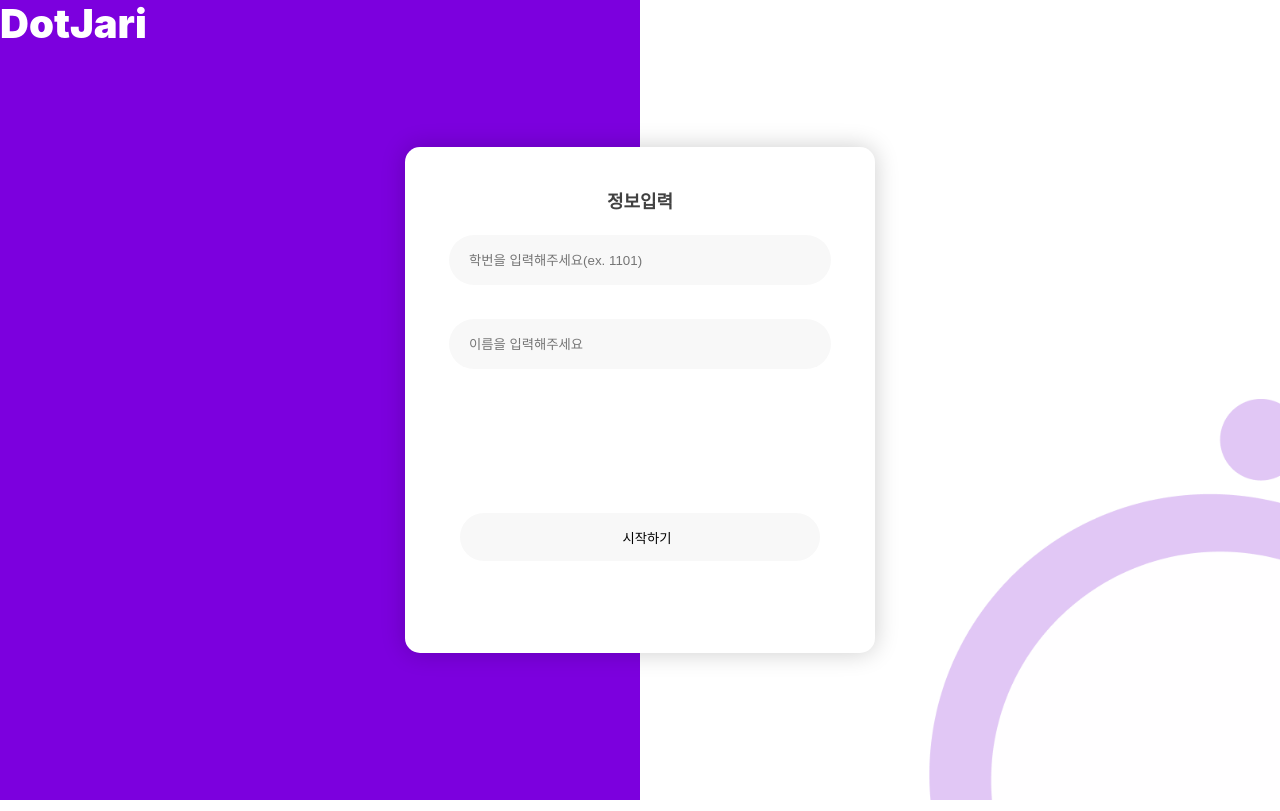
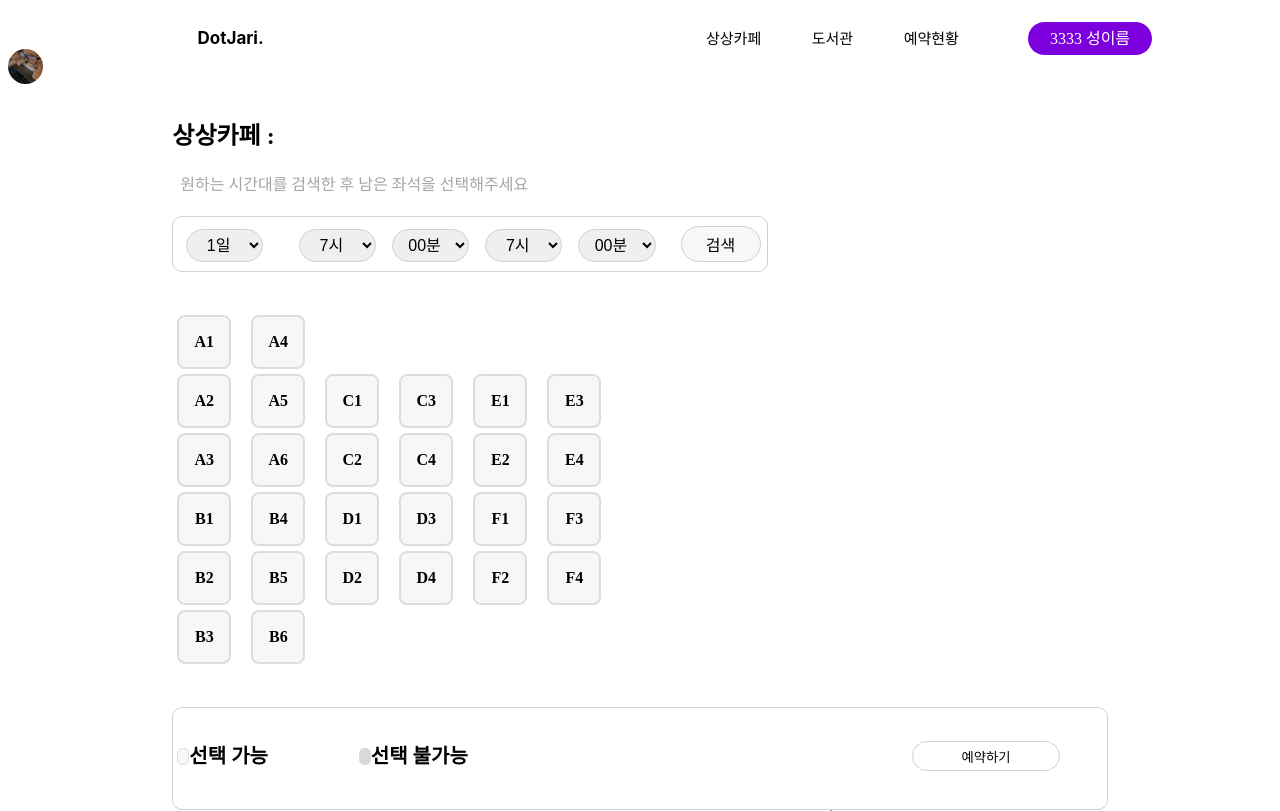
Before and after one commit to chaeyoung1027/it-show-dotjari, a React (Create React App) app: page / in a window 1280 px wide. Shown: the top 811 px of the page. Built offline with nearby package versions, Linux system fonts and the light colour scheme.

Commit message:
App.css연결

```diff
--- a/src/App.css
+++ b/src/App.css
@@ -0,0 +1,4 @@
+.ImaginationWBottom{
+    /*flextbox 써서 컴포넌트 위치 올리기*/
+    flex:content;
+}
--- a/src/App.js
+++ b/src/App.js
@@ -1,8 +1,8 @@
-
 import ImaginationCafe from './components/ImaginationCafe';
 import MainTop from './components/MainTop';
 import BottomInfo from './components/BottomInfo'
 import ReservPlace from './components/ReservPlace';
+import '../src/App.css'
 
 function App() {
   return (
@@ -10,7 +10,7 @@ function App() {
       <MainTop/>
 
     {/*효과넣기*/}
-      <div>
+      <div className='ImaginationWBottom'>
         <ImaginationCafe />
         <BottomInfo/>
       </div>
--- a/src/components/ImaginationCafe.js
+++ b/src/components/ImaginationCafe.js
@@ -25,8 +25,7 @@ function ImaginationCafe() {
     ];
 
     return (
-        <div className='allbox'>
-
+        <div>
         <div className="sub-title">
           <h2>상상카페 : {SelectedSeats.join(", ")}</h2>
           <h4 className="Explanation">
--- a/src/index.js
+++ b/src/index.js
@@ -2,7 +2,7 @@ import React, { useState } from 'react';
 import ReactDOM from 'react-dom';
 
 // import '../src/components/Login'
-// import App from '../src/App'
- import '../src/components/UserInfo'
+import App from '../src/App'
+//  import '../src/components/UserInfo'
 
-//ReactDOM.render(<App />, document.getElementById('root'));
+ReactDOM.render(<App />, document.getElementById('root'));
```
